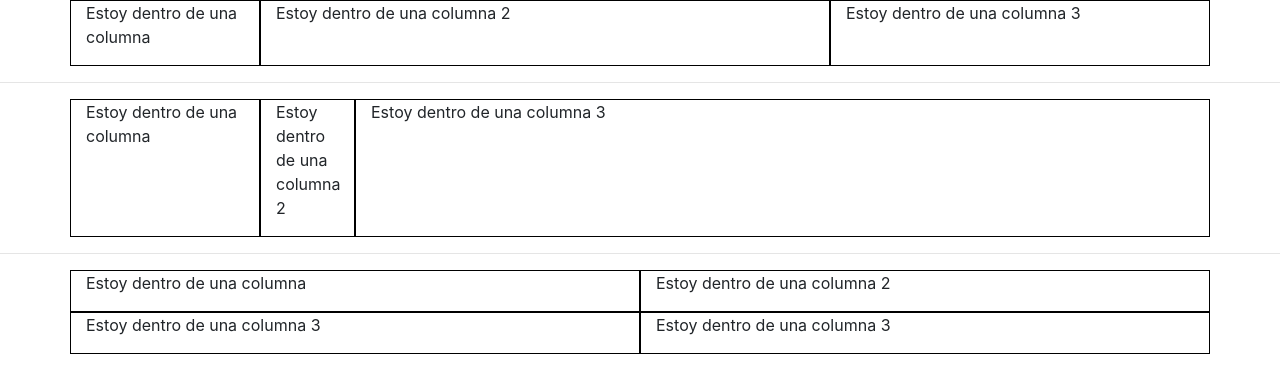
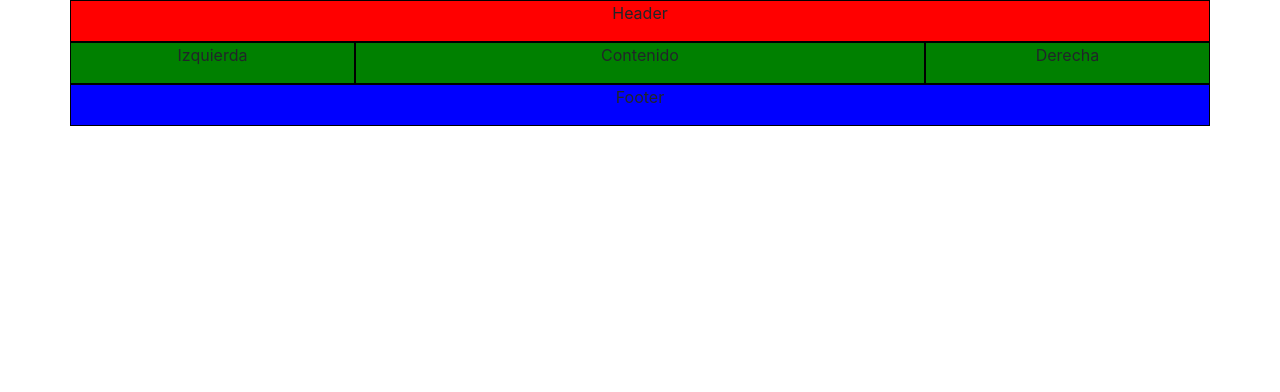
Before and after one commit to AramBoiso/Bootstrap-4---Curso, a plain HTML site: page index.htm in a window 1280 px wide. Drawn offline with nearby package versions, Linux system fonts and the light colour scheme.

Commit message:
video 4: En este video se respaso lo antes visto y se agrego la funcion de ocultar un elemento en una dererminada resolucion

```diff
--- a/index.htm
+++ b/index.htm
@@ -13,6 +13,17 @@
 
           .fondo{
               background-color: red;
+              text-align: center;
+          }
+
+          .fondo-2{
+              background-color: green;
+              text-align: center;
+          }
+
+          .fondo-3{
+              background-color: blue;
+              text-align: center;
           }
 
           .borde{
@@ -25,84 +36,47 @@
   <body>
 
 
-     <div class="container">
-        <div class="row">
-
-           <div class="col-2 borde">
-                  <p>Estoy dentro de una columna</p>
-            </div>
-
-            <div class="col-6 borde">
-                  <p>Estoy dentro de una columna 2</p>
-            </div>
-
-            <div class="col-4 borde">
-                  <p>Estoy dentro de una columna 3</p>
-            </div>
-
-         </div>
-
-     </div>
-
-    <hr>
-
-      <div class="container">
-        <div class="row">
-
-           <div class="col-4 col-sm-6 col-md-4 col-lg-2 borde">
-                  <p>Estoy dentro de una columna</p>
-            </div>
-
-            <div class="col-4 col-sm-6 col-md-4 col-lg-1 borde">
-                  <p>Estoy dentro de una columna 2</p>
-            </div>
-
-            <div class="col-4 col-sm-12 col-md-4 col-lg-9 borde">
-                  <p>Estoy dentro de una columna 3</p>
-            </div>
-
-         </div>
-
-     </div>
-
-      <hr>
-
-      <div class="container">
-        <div class="row">
-
-           <div class="col borde">
-                  <p>Estoy dentro de una columna</p>
-            </div>
-
-            <div class="col borde">
-                  <p>Estoy dentro de una columna 2</p>
-            </div>
-
-            <div class="w-100"></div>
-
-            <div class="col  borde">
-                  <p>Estoy dentro de una columna 3</p>
-            </div>
-
-             <div class="col  borde">
-                  <p>Estoy dentro de una columna 3</p>
-            </div>
-
-         </div>
-
-     </div>
 
 
 
 
 
 
+     <div class="container">
 
+        <div class="row">
 
+           <div class="col-sm-12 borde fondo">
+                  <p>Header</p>
+            </div>
 
+         </div>
 
+         <div class="row">
 
+           <div class="col-sm-6 col-md-3 d-none d-sm-block  borde fondo-2">
+                  <p>Izquierda</p>
+           </div>
 
+           <div class="col-sm-6 col-md-6 borde fondo-2">
+                  <p>Contenido</p>
+            </div>
+
+           <div class="col-sm-12 col-md-3 borde fondo-2">
+                  <p>Derecha</p>
+           </div>
+
+         </div>
+
+         <div class="row">
+
+           <div class="col-sm-12 borde fondo-3">
+                  <p>Footer</p>
+            </div>
+
+         </div>
+
+     </div>
 
 
 
```
